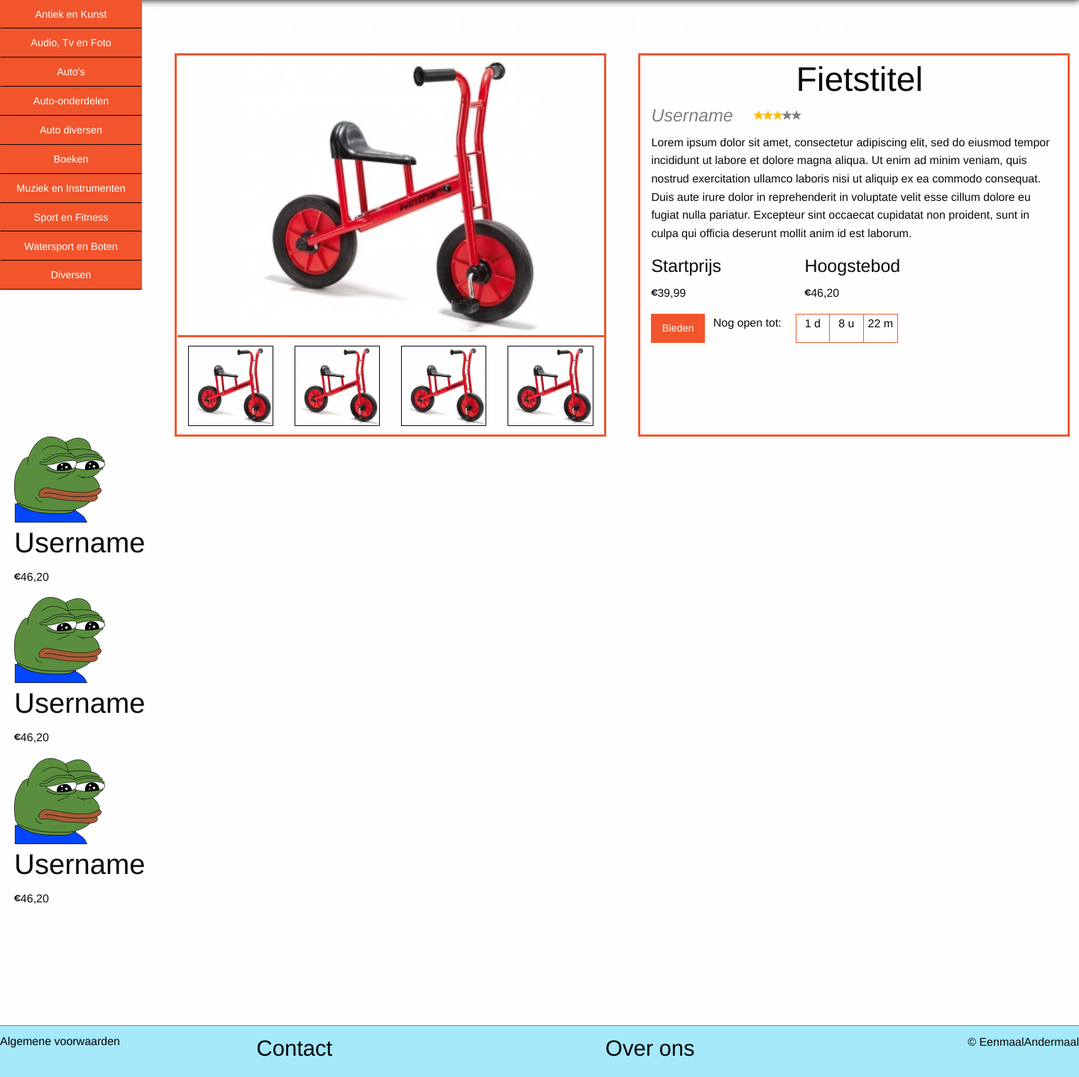
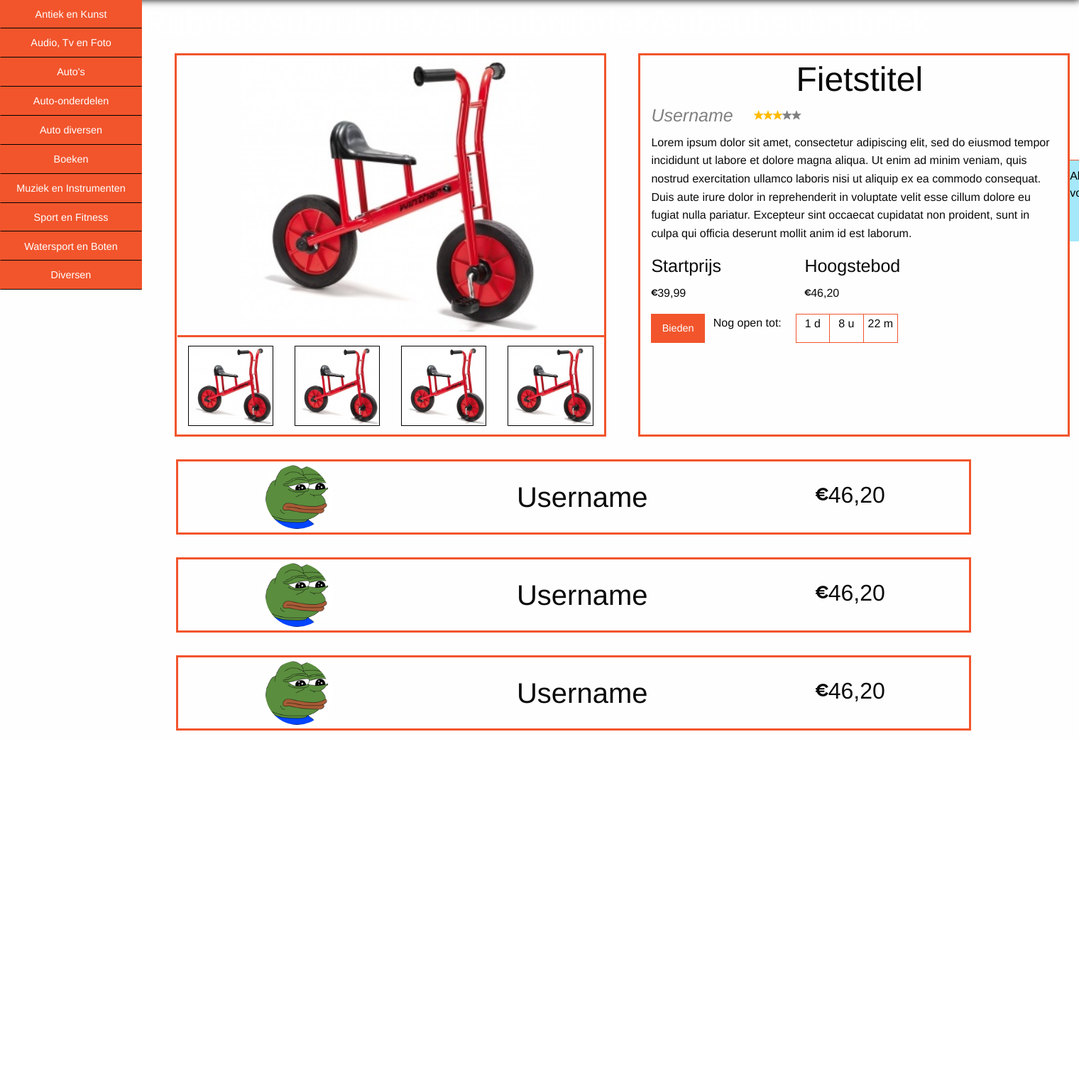
Before and after one commit to i-project-groep-14/I-project, a PHP site: page /product.php in a window 1520 px wide; the page is wider, and only the part inside the window is pictured. Shown: the part 162-1679 px from the top of that part at 71% size. After the commit the page ends 1191 px from the top of that part, so only its background shows below. Run offline with PHP 8.4, Linux system fonts and the light colour scheme; some libraries are stand-ins or nearby versions.

Commit message:
Update productpagina css

```diff
--- a/Website/css/Styles.css
+++ b/Website/css/Styles.css
@@ -304,3 +304,35 @@ ul{
 .producttekstcontainer>div>ul>li:nth-child(2), .producttekstcontainer>div>ul>li:nth-child(3){
   border-left: none;
 }
+
+
+.productbieders{
+  float: left;
+  margin-left: 15%;
+}
+
+.productbieders>ul>li{
+  margin-top: 2em;
+  border: 3px solid #F2552C;
+  width: 70em;
+
+  display: flex;
+  justify-content: space-around;
+}
+
+.productbieders>ul>li>img{
+  width: 100px;
+  height: 100px;
+  border-radius: 50%;
+  border: 5px solid white;
+}
+
+.productbieders>ul>li>h2{
+  margin-top: 2%;
+  margin-left: 2%;
+}
+
+.productbieders>ul>li>p{
+  font-size: 2em;
+  margin-top: 2%;
+}
--- a/Website/product.php
+++ b/Website/product.php
@@ -60,17 +60,17 @@
 
 <section class="productbieders">
   <ul>
-    <li>
+    <li class="row">
       <img src="images/profielfotoPlaceholder.png">
       <h2>Username</h2>
       <p><i class="fi-euro"></i>46,20</p>
     </li>
-    <li>
+    <li class="row">
       <img src="images/profielfotoPlaceholder.png">
       <h2>Username</h2>
       <p><i class="fi-euro"></i>46,20</p>
     </li>
-    <li>
+    <li class="row">
       <img src="images/profielfotoPlaceholder.png">
       <h2>Username</h2>
       <p><i class="fi-euro"></i>46,20</p>
```
